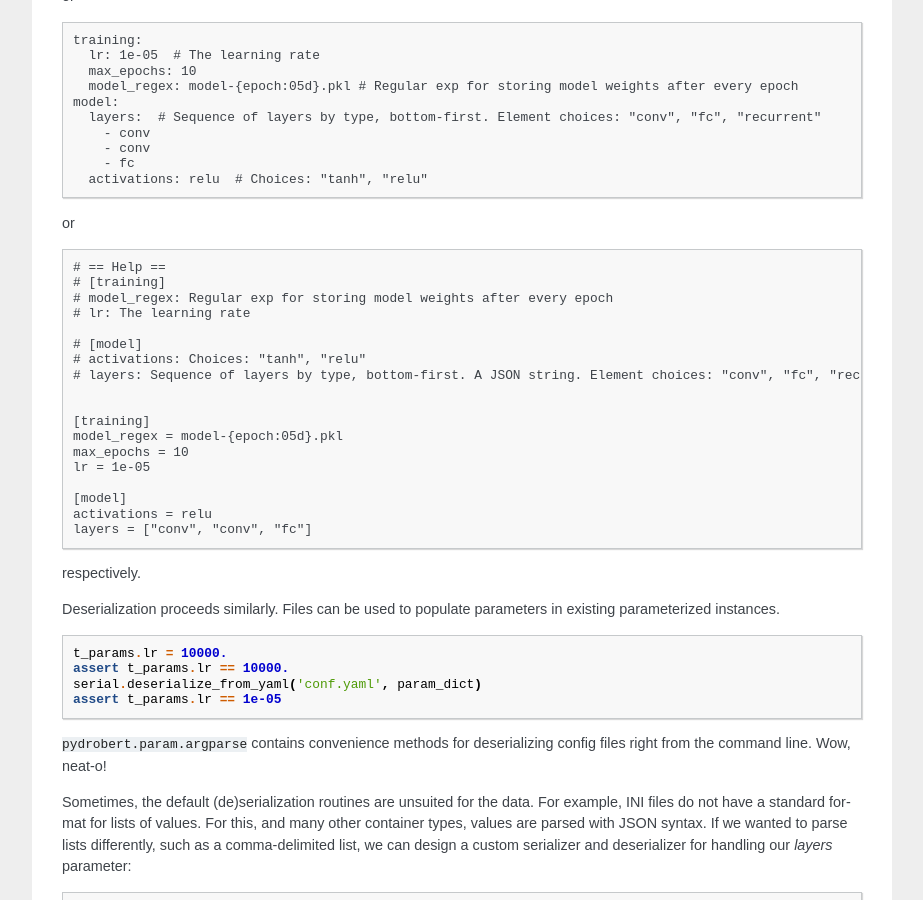
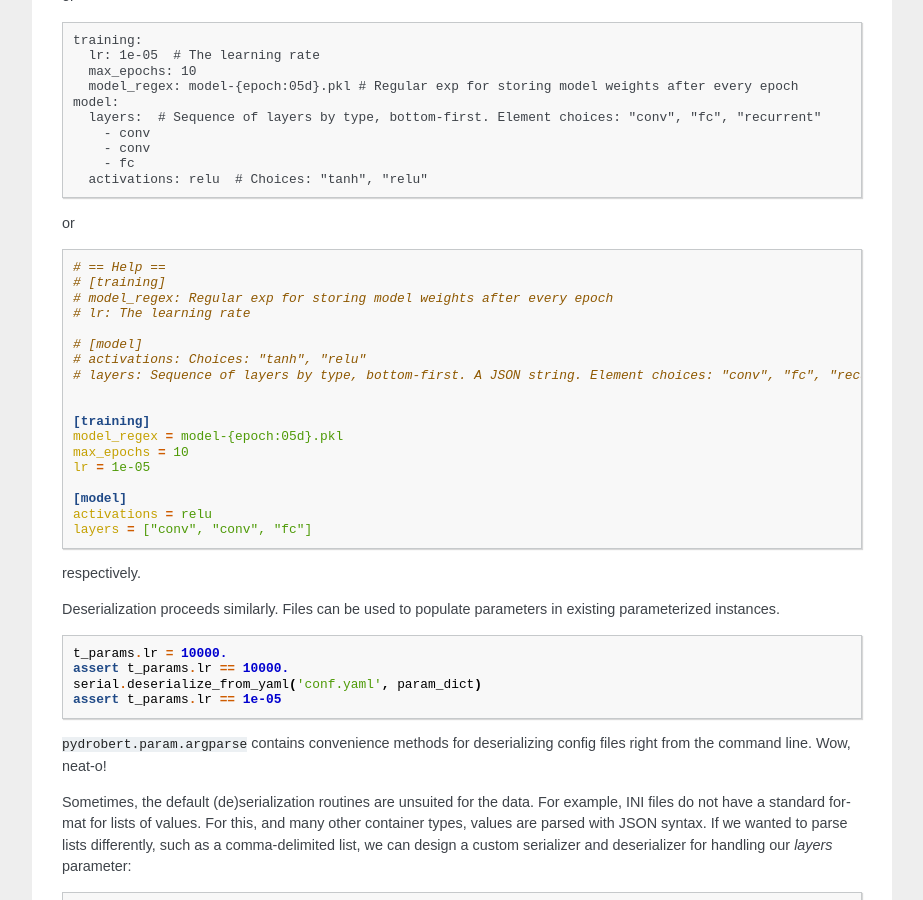
Before and after one commit to sdrobert/pydrobert-param, a Sphinx documentation site: the page built from docs/source/tutorial.rst, in a window 1280 px wide and 900 px high, scrolled down 989 px. Shown: the whole window, without its empty margins (198-1121 px from the left). Built offline with Sphinx 7.4.7, drawn with Linux system fonts in a browser that asks for light colours.

Commit message:
Quick fix?

```diff
--- a/docs/source/tutorial.rst
+++ b/docs/source/tutorial.rst
@@ -78,7 +78,7 @@ or
 
 or
 
-.. code-block::
+.. code-block:: ini
 
     # == Help ==
     # [training]
```
